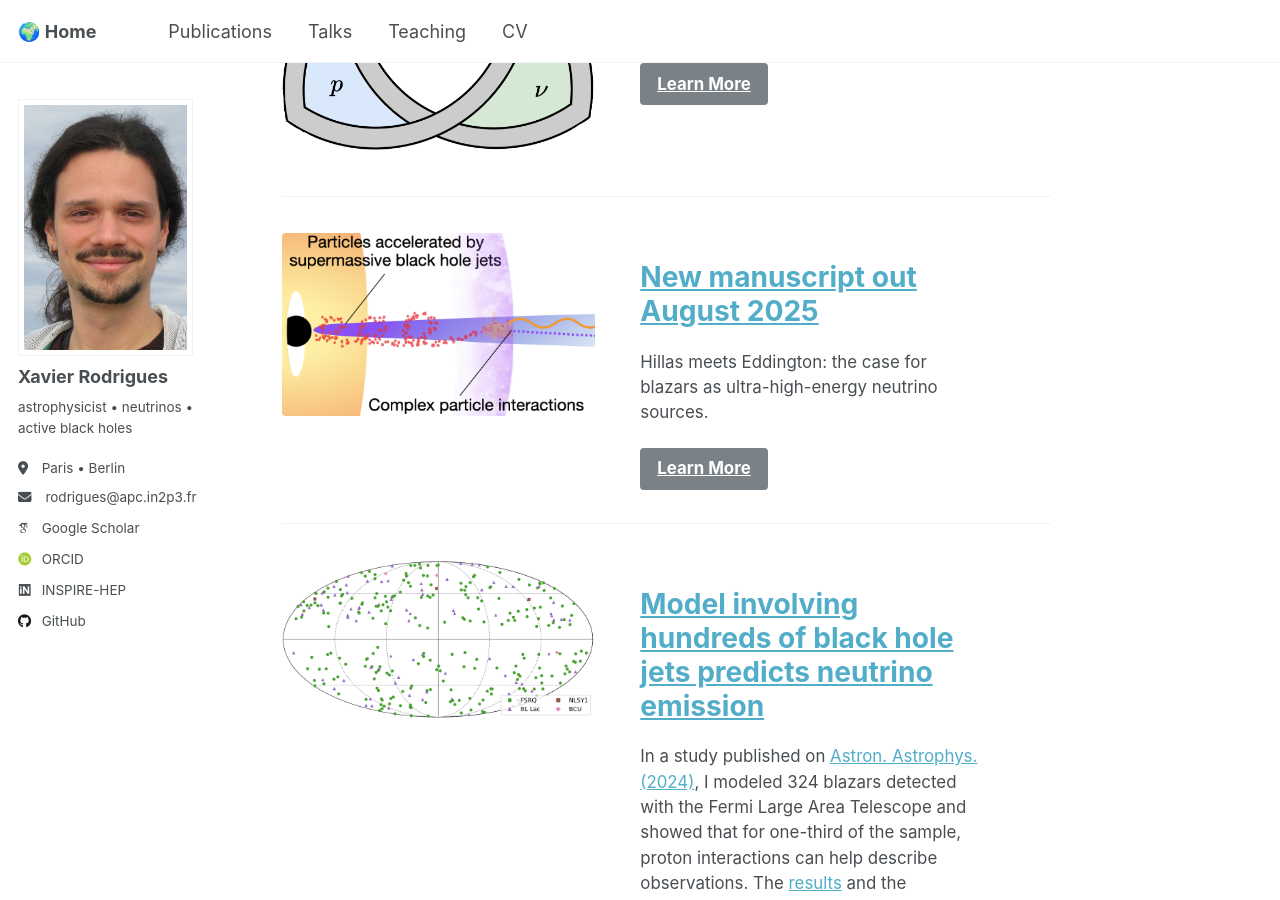
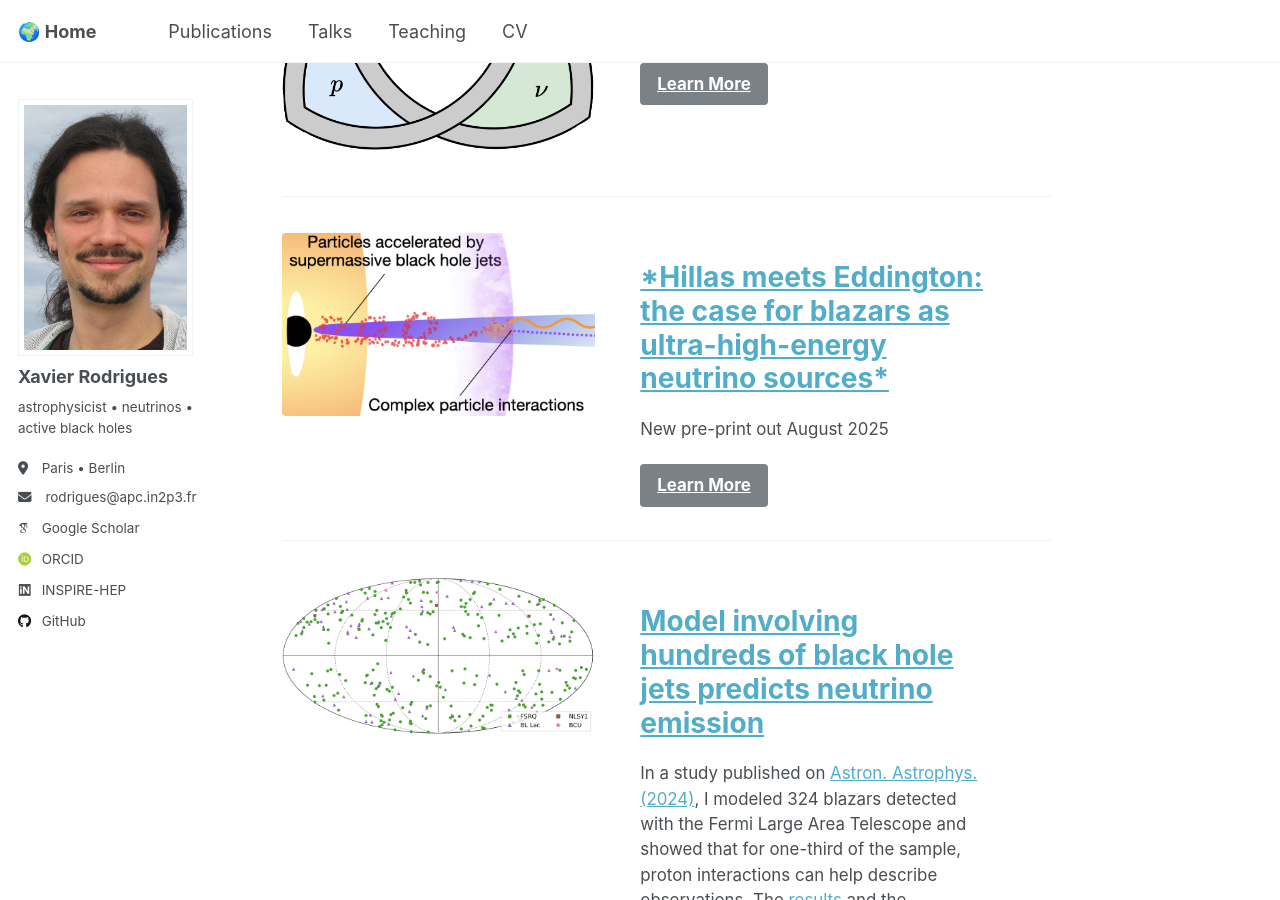
Before and after one commit to xrod/xrod.github.io, a Jekyll site: the page built from _pages/about.md, in a window 1280 px wide and 900 px high, scrolled down 388 px. Built offline with Jekyll 4.4.1, drawn with Linux system fonts in a browser that asks for light colours; some web fonts are replaced; a script that is not in the unit is left out.

```diff
--- a/_pages/about.md
+++ b/_pages/about.md
@@ -17,9 +17,9 @@ feature_am3:
 feature_hillas_paper:
   - image_path: "https://xrod.github.io/images/agn_jet.png"
     alt: "Cartoon of a jet launched by a black hole, where particles accelerated to high energies emit complex radiative signatures"
-    title: "<a href='https://arxiv.org/abs/2508.18345'>New manuscript out August 2025</a>"
+    title: "<a href='https://arxiv.org/abs/2508.18345'>*Hillas meets Eddington: the case for blazars as ultra-high-energy neutrino sources*</a>"
     url: "https://arxiv.org/abs/2508.18345"
-    excerpt: "Hillas meets Eddington: the case for blazars as ultra-high-energy neutrino sources."
+    excerpt: "New pre-print out August 2025"
     image_width: 420
 
 feature_three_hundred_blazars:
```
